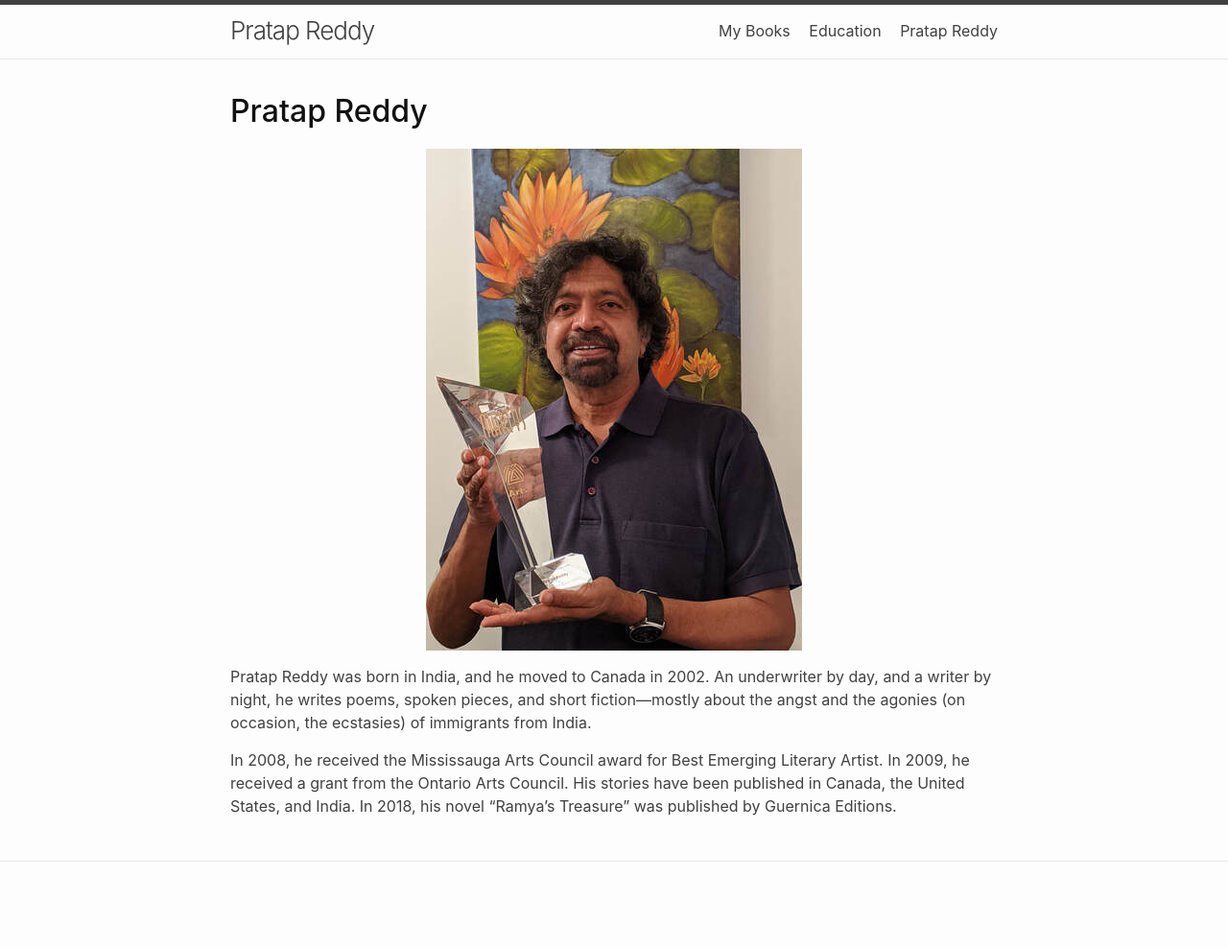
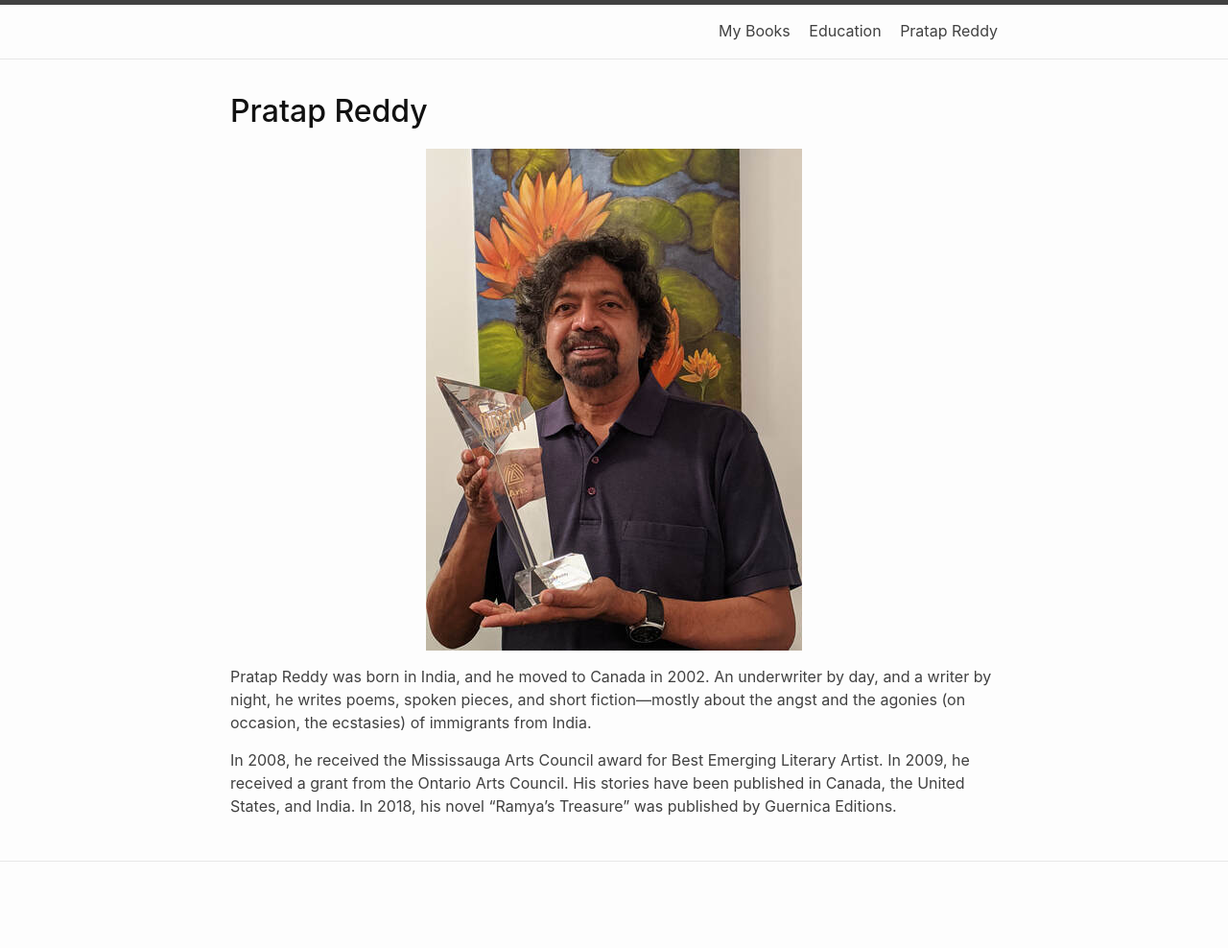
Before and after one commit to pratap-reddy1/pratap-reddy, a Jekyll site: the page built from index.md, in a window 1280 px wide. Shown: the whole page at 96% size. Built offline with Jekyll 4.4.1, drawn with Linux system fonts in a browser that asks for light colours; our own code applies the rules of GitHub Pages for plain Markdown files.

Commit message:
Try center nav

```diff
--- a/_includes/header.html
+++ b/_includes/header.html
@@ -4,9 +4,9 @@
     {%- assign default_paths = site.pages | map: "path" -%}
     {%- assign page_paths = site.minima.nav_pages | default: default_paths -%}
     {%- assign page_titles = site.pages | map: 'title' | compact %}
-    <a class="site-title" rel="author" href="{{ '/' | relative_url }}">{{ site.title | escape }}</a>
 
     {%- unless page_titles == empty %}
+    <div style="text-align: center;">
       <nav class="site-nav">
         <input type="checkbox" id="nav-trigger" />
         <label for="nav-trigger">
@@ -15,6 +15,7 @@
 
         {% include nav-items.html paths = page_paths %}
       </nav>
+    </div>
     {%- endunless %}
   </div>
 </header>
```
